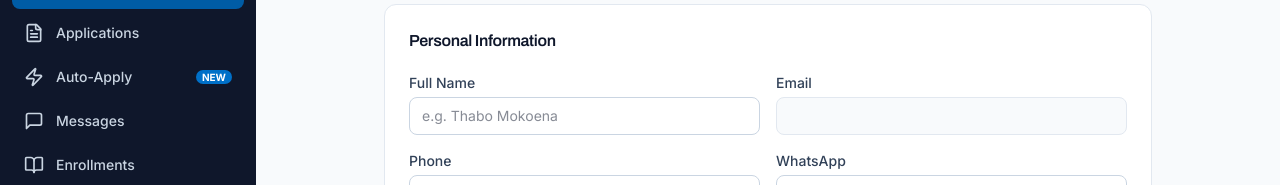
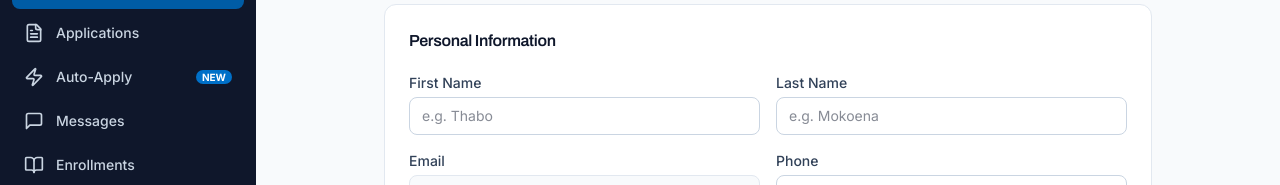
Before and after one commit to linmucassi/spanispace, a Next.js app: page /candidate/profile in a window 1280 px wide. Shown: the part 172-357 px from the top of the page. Built offline with nearby package versions, Linux system fonts and the light colour scheme; no server answers.

Commit message:
improve candidate profile

```diff
--- a/app/(auth)/register/page.tsx
+++ b/app/(auth)/register/page.tsx
@@ -5,6 +5,7 @@ import { useRouter } from 'next/navigation';
 import Link from 'next/link';
 import { createClient } from '@/lib/supabase/client';
 import { useTranslation } from '@/lib/i18n/context';
+import { joinFullName } from '@/lib/name';
 import { Loader2 } from 'lucide-react';
 
 type Tab = 'candidate' | 'company';
@@ -34,7 +35,8 @@ export default function RegisterPage() {
   const [location, setLocation] = useState('');
 
   // Candidate fields
-  const [fullName, setFullName] = useState('');
+  const [firstName, setFirstName] = useState('');
+  const [lastName, setLastName] = useState('');
   const [phone, setPhone] = useState('');
 
   // Company fields
@@ -45,7 +47,8 @@ export default function RegisterPage() {
     setEmail('');
     setPassword('');
     setLocation('');
-    setFullName('');
+    setFirstName('');
+    setLastName('');
     setPhone('');
     setCompanyName('');
     setIndustry('');
@@ -96,7 +99,7 @@ export default function RegisterPage() {
 
     const metadata =
       tab === 'candidate'
-        ? { role: 'candidate', full_name: fullName, phone, location }
+        ? { role: 'candidate', full_name: joinFullName(firstName, lastName), phone, location }
         : { role: 'company', company_name: companyName, industry, location };
 
     const { data, error: signUpError } = await supabase.auth.signUp({
@@ -207,21 +210,34 @@ export default function RegisterPage() {
         <form onSubmit={handleRegister} className="space-y-4">
           {/* Candidate-specific fields */}
           {tab === 'candidate' && (
-            <>
+            <div className="grid grid-cols-1 sm:grid-cols-2 gap-4">
               <div>
                 <label className="block text-sm font-medium text-slate-700 mb-1">
-                  {t('auth.fullName')}
+                  {t('auth.firstName')}
                 </label>
                 <input
                   type="text"
-                  value={fullName}
-                  onChange={(e) => setFullName(e.target.value)}
+                  value={firstName}
+                  onChange={(e) => setFirstName(e.target.value)}
                   required
                   className="block w-full rounded-xl border border-slate-300 px-4 py-3 text-sm text-slate-900 placeholder-slate-400 focus:border-brand-500 focus:ring-1 focus:ring-brand-500 outline-none"
-                  placeholder={t('auth.fullNamePlaceholder')}
+                  placeholder={t('auth.firstNamePlaceholder')}
                 />
               </div>
-            </>
+              <div>
+                <label className="block text-sm font-medium text-slate-700 mb-1">
+                  {t('auth.lastName')}
+                </label>
+                <input
+                  type="text"
+                  value={lastName}
+                  onChange={(e) => setLastName(e.target.value)}
+                  required
+                  className="block w-full rounded-xl border border-slate-300 px-4 py-3 text-sm text-slate-900 placeholder-slate-400 focus:border-brand-500 focus:ring-1 focus:ring-brand-500 outline-none"
+                  placeholder={t('auth.lastNamePlaceholder')}
+                />
+              </div>
+            </div>
           )}
 
           {/* Company-specific fields */}
--- a/app/candidate/onboarding/page.tsx
+++ b/app/candidate/onboarding/page.tsx
@@ -13,6 +13,7 @@ import { useEffect, useState } from 'react';
 import { useRouter } from 'next/navigation';
 import { createClient } from '@/lib/supabase/client';
 import { useTranslation } from '@/lib/i18n/context';
+import { joinFullName, splitFullName } from '@/lib/name';
 import { Loader2 } from 'lucide-react';
 import CvAutofill, { type CvAutofillResult } from '@/components/candidate/CvAutofill';
 
@@ -30,7 +31,8 @@ export default function CandidateOnboardingPage() {
   const router = useRouter();
   const { t } = useTranslation();
 
-  const [fullName, setFullName] = useState('');
+  const [firstName, setFirstName] = useState('');
+  const [lastName, setLastName] = useState('');
   const [phone, setPhone] = useState('');
   const [loading, setLoading] = useState(true);
   const [saving, setSaving] = useState(false);
@@ -61,7 +63,9 @@ export default function CandidateOnboardingPage() {
       // The Google name (or the email fallback) is pre-filled but editable --
       // this is the explicit "confirm/update your display name" step, not a
       // silent trigger default the candidate never sees.
-      setFullName(data?.full_name ?? '');
+      const { firstName: fn, lastName: ln } = splitFullName(data?.full_name ?? '');
+      setFirstName(fn);
+      setLastName(ln);
       setPhone(data?.phone ?? '');
       setLoading(false);
     }
@@ -89,14 +93,21 @@ export default function CandidateOnboardingPage() {
       return;
     }
 
+    // upsert, not update: a plain update silently touches zero rows (no
+    // error) if candidate_profiles has no row yet for this user, which then
+    // sent people back through this same gate forever with no visible cause.
+    // Matches the same upsert-by-user_id pattern app/candidate/profile/page.tsx
+    // already uses for exactly this reason.
     const { error: updateError } = await supabase
       .from('candidate_profiles')
-      .update({ full_name: fullName.trim(), phone: phone.trim() })
-      .eq('user_id', user.id);
+      .upsert(
+        { user_id: user.id, full_name: joinFullName(firstName, lastName), phone: phone.trim() },
+        { onConflict: 'user_id' }
+      );
 
     if (updateError) {
       console.error('[onboarding] could not save profile:', updateError.message);
-      setError(t('onboarding.error'));
+      setError(`${t('onboarding.error')} (${updateError.message})`);
       setSaving(false);
       return;
     }
@@ -109,7 +120,11 @@ export default function CandidateOnboardingPage() {
   // those two fields -- the rest of what CvAutofill finds (skills, work
   // history) is available again from the full profile page later.
   function handleExtracted(result: CvAutofillResult) {
-    if (result.full_name) setFullName(result.full_name);
+    if (result.full_name) {
+      const { firstName: fn, lastName: ln } = splitFullName(result.full_name);
+      setFirstName(fn);
+      setLastName(ln);
+    }
     if (result.phone) setPhone(result.phone);
   }
 
@@ -132,18 +147,33 @@ export default function CandidateOnboardingPage() {
         </div>
 
         <form onSubmit={handleSubmit} className="space-y-4 mt-6">
+          <div className="grid grid-cols-1 sm:grid-cols-2 gap-4">
             <div>
               <label className="block text-sm font-medium text-slate-700 mb-1">
-              {t('auth.fullName')}
+                {t('auth.firstName')}
               </label>
               <input
                 type="text"
-              value={fullName}
-              onChange={(e) => setFullName(e.target.value)}
+                value={firstName}
+                onChange={(e) => setFirstName(e.target.value)}
                 required
                 className="block w-full rounded-xl border border-slate-300 px-4 py-3 text-sm text-slate-900 placeholder-slate-400 focus:border-brand-500 focus:ring-1 focus:ring-brand-500 outline-none"
-              placeholder={t('auth.fullNamePlaceholder')}
+                placeholder={t('auth.firstNamePlaceholder')}
               />
+            </div>
+            <div>
+              <label className="block text-sm font-medium text-slate-700 mb-1">
+                {t('auth.lastName')}
+              </label>
+              <input
+                type="text"
+                value={lastName}
+                onChange={(e) => setLastName(e.target.value)}
+                required
+                className="block w-full rounded-xl border border-slate-300 px-4 py-3 text-sm text-slate-900 placeholder-slate-400 focus:border-brand-500 focus:ring-1 focus:ring-brand-500 outline-none"
+                placeholder={t('auth.lastNamePlaceholder')}
+              />
+            </div>
           </div>
 
           <div>
--- a/app/candidate/profile/page.tsx
+++ b/app/candidate/profile/page.tsx
@@ -4,6 +4,7 @@ import { useEffect, useState } from 'react';
 import Link from 'next/link';
 import { createClient } from '@/lib/supabase/client';
 import { normalizeUrl } from '@/lib/normalizeUrl';
+import { joinFullName, splitFullName } from '@/lib/name';
 import DocumentLibrary from '@/components/candidate/DocumentLibrary';
 import WorkExperience, { type WorkExperienceEntry } from '@/components/candidate/WorkExperience';
 import Education from '@/components/candidate/Education';
@@ -39,6 +40,10 @@ const emptyProfile: ProfileData = {
 
 export default function CandidateProfilePage() {
   const [profile, setProfile] = useState<ProfileData>(emptyProfile);
+  // full_name stays one column in the DB (see lib/name.ts) -- these two are
+  // UI-only, kept in sync with profile.full_name on every change.
+  const [firstName, setFirstName] = useState('');
+  const [lastName, setLastName] = useState('');
   const [email, setEmail] = useState('');
   const [userId, setUserId] = useState<string | null>(null);
   const [skillInput, setSkillInput] = useState('');
@@ -74,6 +79,9 @@ export default function CandidateProfilePage() {
     if (error) console.error('[profile] load error:', error.message);
 
     if (data) {
+      const { firstName: fn, lastName: ln } = splitFullName(data.full_name ?? '');
+      setFirstName(fn);
+      setLastName(ln);
       setProfile({
         full_name: data.full_name ?? '',
         phone: data.phone ?? '',
@@ -95,6 +103,15 @@ export default function CandidateProfilePage() {
 
   function handleChange(field: keyof ProfileData, value: string | null) {
     setProfile((prev) => ({ ...prev, [field]: value }));
+    setFeedback(null);
+  }
+
+  function handleNameChange(part: 'first' | 'last', value: string) {
+    const nextFirst = part === 'first' ? value : firstName;
+    const nextLast = part === 'last' ? value : lastName;
+    if (part === 'first') setFirstName(value);
+    else setLastName(value);
+    setProfile((prev) => ({ ...prev, full_name: joinFullName(nextFirst, nextLast) }));
     setFeedback(null);
   }
 
@@ -233,6 +250,11 @@ export default function CandidateProfilePage() {
   // component is remounted via workRefreshKey so it reloads and shows them --
   // simpler than teaching that self-contained component a new prop.
   async function handleCvExtracted(result: CvAutofillResult) {
+    if (result.full_name?.trim()) {
+      const { firstName: fn, lastName: ln } = splitFullName(result.full_name.trim());
+      setFirstName(fn);
+      setLastName(ln);
+    }
     setProfile((prev) => ({
       ...prev,
       full_name: result.full_name?.trim() || prev.full_name,
@@ -334,14 +356,27 @@ export default function CandidateProfilePage() {
           <div className="grid grid-cols-1 sm:grid-cols-2 gap-4">
             <div>
               <label className="block text-sm font-medium text-slate-700 mb-1">
-                Full Name
+                First Name
               </label>
               <input
                 type="text"
-                value={profile.full_name}
-                onChange={(e) => handleChange('full_name', e.target.value)}
+                value={firstName}
+                onChange={(e) => handleNameChange('first', e.target.value)}
                 className="w-full rounded-lg border border-slate-300 px-3 py-2 text-sm text-slate-900 focus:ring-2 focus:ring-brand-500 focus:border-brand-500 outline-none"
-                placeholder="e.g. Thabo Mokoena"
+                placeholder="e.g. Thabo"
+              />
+            </div>
+
+            <div>
+              <label className="block text-sm font-medium text-slate-700 mb-1">
+                Last Name
+              </label>
+              <input
+                type="text"
+                value={lastName}
+                onChange={(e) => handleNameChange('last', e.target.value)}
+                className="w-full rounded-lg border border-slate-300 px-3 py-2 text-sm text-slate-900 focus:ring-2 focus:ring-brand-500 focus:border-brand-500 outline-none"
+                placeholder="e.g. Mokoena"
               />
             </div>
 
--- a/lib/i18n/en.ts
+++ b/lib/i18n/en.ts
@@ -260,6 +260,10 @@ const en = {
     orDivider: 'or',
     fullName: 'Full Name',
     fullNamePlaceholder: 'John Doe',
+    firstName: 'First Name',
+    firstNamePlaceholder: 'John',
+    lastName: 'Last Name',
+    lastNamePlaceholder: 'Doe',
     companyName: 'Company Name',
     companyNamePlaceholder: 'Acme Inc.',
     phone: 'Phone Number',
--- a/lib/i18n/zu.ts
+++ b/lib/i18n/zu.ts
@@ -264,6 +264,10 @@ const zu = {
     orDivider: 'noma',
     fullName: 'Igama Eligcwele',
     fullNamePlaceholder: 'Sipho Dlamini',
+    firstName: 'Igama',
+    firstNamePlaceholder: 'Sipho',
+    lastName: 'Isibongo',
+    lastNamePlaceholder: 'Dlamini',
     companyName: 'Igama Lenkampani',
     companyNamePlaceholder: 'Inkampani Yakho',
     phone: 'Inombolo Yocingo',
--- /dev/null
+++ b/lib/name.ts
@@ -0,0 +1,24 @@
+// candidate_profiles.full_name stays one column in the database -- every
+// other reader (dashboard, CandidateSearch.tsx, emails, the profile preview
+// page) just wants one display string, and a schema split would ripple into
+// all of them for no real benefit. The three forms that actually collect a
+// name (register, onboarding, profile) instead show two inputs and join them
+// here before writing, splitting an existing value back apart for editing.
+
+export function joinFullName(firstName: string, lastName: string): string {
+  return [firstName.trim(), lastName.trim()].filter(Boolean).join(' ');
+}
+
+/** Best effort: everything before the first space is the first name, the
+ * rest is the last name. Wrong for some names (double-barrelled surnames,
+ * single names), but it is an editable starting point, not a final answer. */
+export function splitFullName(fullName: string): { firstName: string; lastName: string } {
+  const trimmed = fullName.trim();
+  if (!trimmed) return { firstName: '', lastName: '' };
+  const spaceIndex = trimmed.indexOf(' ');
+  if (spaceIndex === -1) return { firstName: trimmed, lastName: '' };
+  return {
+    firstName: trimmed.slice(0, spaceIndex),
+    lastName: trimmed.slice(spaceIndex + 1).trim(),
+  };
+}
--- a/package.json
+++ b/package.json
@@ -27,7 +27,7 @@
     "zod": "^4.3.6"
   },
   "devDependencies": {
-    "@netlify/plugin-nextjs": "^5.15.9",
+    "@netlify/plugin-nextjs": "^5.15.13",
     "@tailwindcss/cli": "^4.1.18",
     "@tailwindcss/postcss": "^4",
     "@types/node": "^20",
--- a/middleware.ts
+++ b/proxy.ts
@@ -1,7 +1,7 @@
 import { updateSession } from '@/lib/supabase/middleware';
 import type { NextRequest } from 'next/server';
 
-export async function middleware(request: NextRequest) {
+export async function proxy(request: NextRequest) {
   return await updateSession(request);
 }
 
```
Also changed, not shown: 3 other files (tests, documents, lock files or other folders). Lines whose indentation alone changed are shown as unchanged.
